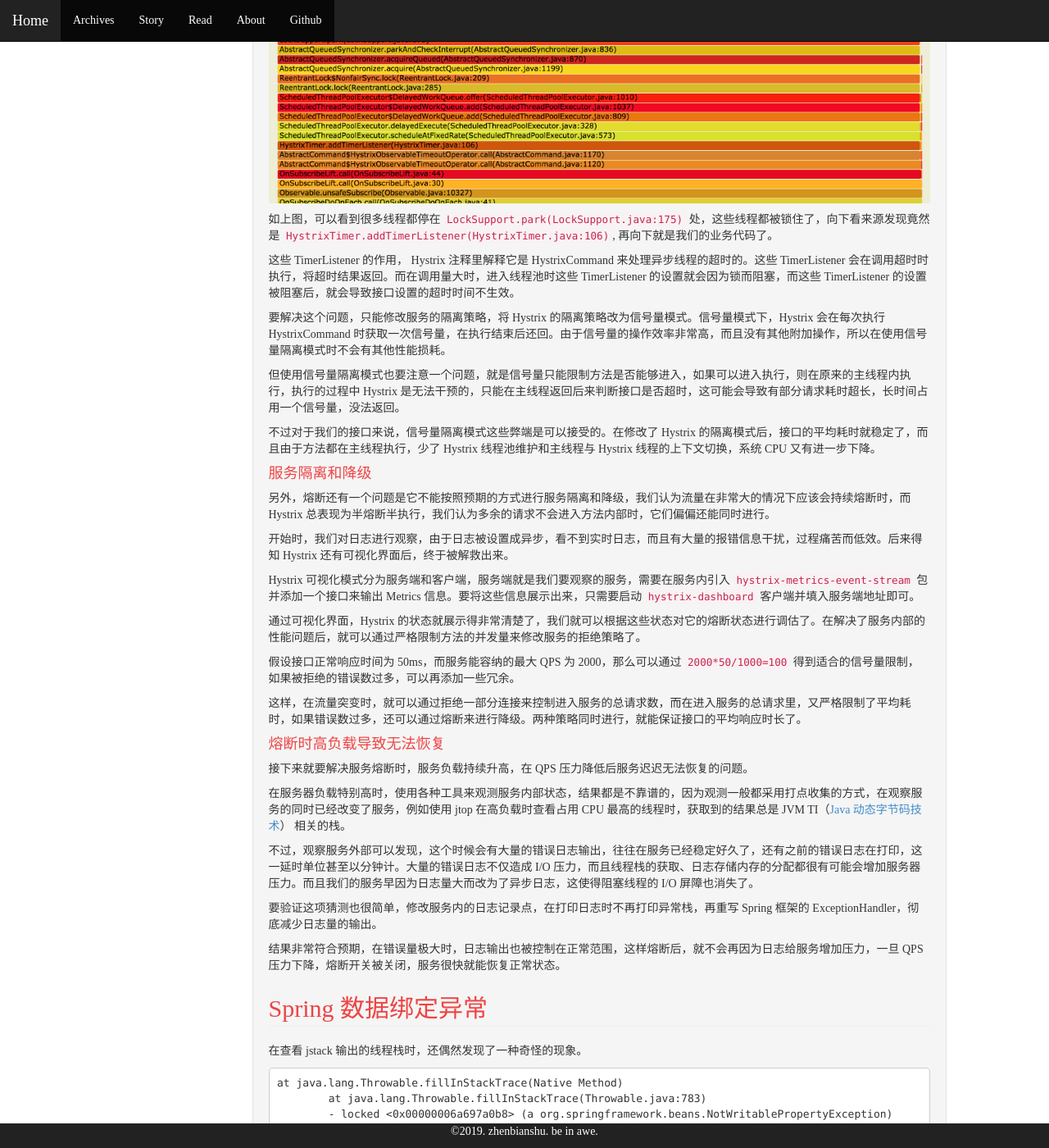
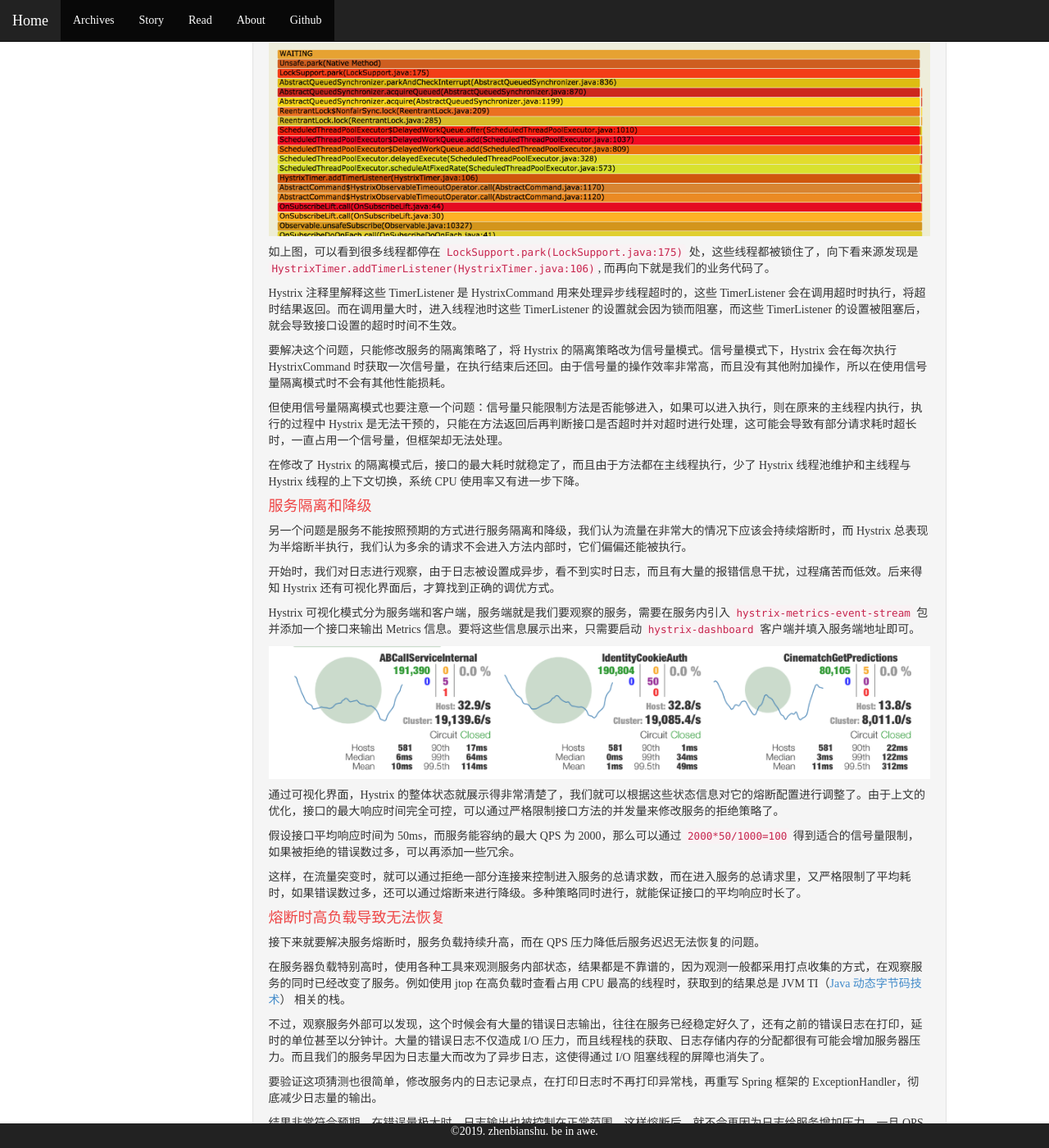
Before and after one commit to zhenbianshu/zhenbianshu.github.io, a Jekyll site: the page built from _posts/2019-07-06-java_application_efficiency_optimization.md, in a window 1280 px wide and 1400 px high, scrolled down 1562 px. Shown: the whole window at 82% size. Built offline with Jekyll 4.4.1, drawn with Linux system fonts in a browser that asks for light colours; comment, search, counter and statistics services are not loaded; some of the changed text lies outside the part shown.

Commit message:
blog words optimization;

````diff
--- a/_posts/2019-07-06-java_application_efficiency_optimization.md
+++ b/_posts/2019-07-06-java_application_efficiency_optimization.md
@@ -10,13 +10,11 @@
 ## 背景
 ---
 
-前段时间我们的服务遇到了性能瓶颈，可能由于前期需求太急没有注意这方面的优化，到了要还技术债的时候就非常痛苦了。
+前段时间我们的服务遇到了性能瓶颈，由于前期需求太急没有注意这方面的优化，到了要还技术债的时候就非常痛苦了。
 
-在很低的 QPS 压力下服务器负载就能达到 10-20，CPU 占用 60% 以上，而且在每次流量峰值时接口都会大量报错，虽然使用了服务熔断框架 Hystrix，但熔断后服务却迟迟不能恢复。每次变更上线更是提心吊胆，担心会成为压死骆驼的最后一根稻草。
+在很低的 QPS 压力下服务器 load 就能达到 10-20，CPU 使用率 60% 以上，而且在每次流量峰值时接口都会大量报错，虽然使用了服务熔断框架 Hystrix，但熔断后服务却迟迟不能恢复。每次变更上线更是提心吊胆，担心会成为压死骆驼的最后一根稻草，导致服务雪崩。
 
-在需求终于缓下来后，leader 给我们定下目标，限我们在两周内把服务性能问题彻底解决。
-
-近两周的排查和梳理中，发现并解决了多个性能瓶颈，修改了系统熔断方案，最终服务能处理的 QPS 翻倍，且能实现在极高 QPS（3-4倍）压力下服务能正常熔断，且能在压力降低后迅速恢复正常，以下是问题的排查和解决过程。
+在需求终于缓下来后，leader 给我们定下目标，限我们在两周内把服务性能问题彻底解决。近两周的排查和梳理中，发现并解决了多个性能瓶颈，修改了系统熔断方案，最终实现了服务能处理的 QPS 翻倍，能实现在极高 QPS（3-4倍）压力下服务正常熔断，且能在压力降低后迅速恢复正常，以下是部分问题的排查和解决过程。
 
 {{ site.article.copyright }}
 
@@ -28,7 +26,8 @@
 
 我们都知道，可以使用 top 命令在服务器上查询系统内各个进程的 CPU 和内存占用情况。可是 JVM 是 Java 应用的领地，想查看 JVM 里各个线程的资源占用情况该用什么工具呢？
 
-jmc 是可以的，但使用它比较麻烦，我们还有另一种选择，就是使用 `jtop`，jtop 只是一个 jar 包，我们可以很方便地把它复制到服务器上，获取到 java 应用的 pid 后，使用 `java -jar jtop.jar [options] <pid>` 即可。
+jmc 是可以的，但使用它比较麻烦，要进行一系列设置。我们还有另一种选择，就是使用 `jtop`，jtop 只是一个 jar 包，它的项目地址在 [yujikiriki/jtop](https://github.com/yujikiriki/jtop)， 我们可以很方便地把它复制到服务器上，获取到 java 应用的 pid 后，使用 `java -jar jtop.jar [options] <pid>` 即可输出 JVM 内部统计信息。
+
 jtop 会使用默认参数 `-stack n ` 打印出最耗 CPU 的 5 种线程栈。
 
 形如：
@@ -58,50 +57,52 @@
 
 通过观察线程栈，我们可以找到要优化的代码点。
 
-在我们的代码里，发现了很多 json 序列化和反序列化和 Bean 复制耗 CPU 的点，之后通过代码优化，提升 Bean 的复用，减少复制，使用 PB 替代 json 等方式，大大降低了 CPU 压力。
+在我们的代码里，发现了很多 json 序列化和反序列化和 Bean 复制耗 CPU 的点，之后通过代码优化，通过提升 Bean 的复用率，使用 PB 替代 json 等方式，大大降低了 CPU 压力。
 
 ## 熔断框架优化
 ---
-服务熔断框架上，我们选用了 Hystrix，虽然它已经宣布不再维护，更推荐使用 resilience4j，而且业内也有阿里开源的 sentinel，但由于部门内技术栈都是 Hystrix，而且它也没有明显的短板，就接着用下去了。
+服务熔断框架上，我们选用了 Hystrix，虽然它已经宣布不再维护，更推荐使用 `resilience4j` 和阿里开源的 sentinel，但由于部门内技术栈是 Hystrix，而且它也没有明显的短板，就接着用下去了。
 
-先介绍一下基本情况，我们在接口最外层和内层 RPC 调用处添加了 Hystrix 注解，隔离方式都是线程池模式，接口处超时时间设置为 1000ms，最大线程数是 2000，内部 RPC 调用的超时时间设置为 200ms，最大线程数是 500。
+先介绍一下基本情况，我们在控制器接口最外层和内层 RPC 调用处添加了 Hystrix 注解，隔离方式都是线程池模式，接口处超时时间设置为 1000ms，最大线程数是 2000，内部 RPC 调用的超时时间设置为 200ms，最大线程数是 500。
 
 #### 响应时间不正常
-要解决的第一个问题是接口的响应时间不正常。在观察接口的 access 日志时，我发现接口有耗时为 1200ms 的请求，有些甚至达到了 2000ms 以上。这种情况对于线程池隔离方式是不可能发生的，因为线程池模式下，Hystrix 会创建一个新的线程去执行真正的业务逻辑，而主线程则一直在等待，一旦等待超时，主线程是可以立刻返回的。所以接口耗时超过超时时间，问题很可能发生在 Hystrix 框架或更底层的 Spring 或系统层。
+要解决的第一个问题是接口的响应时间不正常。在观察接口的 access 日志时，可以发现接口有耗时为 1200ms 的请求，有些甚至达到了 2000ms 以上。服务正常时，这种情况对于线程池隔离方式是不可能发生的，因为线程池模式下，Hystrix 会创建一个新的线程去执行真正的业务逻辑，而主线程则一直在等待，一旦等待超时，主线程是可以立刻返回的。所以接口耗时超过超时时间，问题很可能发生在 Hystrix 框架层、Spring 框架层或系统层。
 
-这时就只能来观察线程的表现了，于是我使用 jstack 打印出线程栈，并将多次打印的结果制作成火焰图（参见 [应用调试工具-火焰图]({{ site.baseurl }}/2019/04/application_debug_tools_flamegraph.html)）来观察。
+这时候可以对运行时线程栈来分析，我使用 jstack 打印出线程栈，并将多次打印的结果制作成火焰图（参见 [应用调试工具-火焰图]({{ site.baseurl }}/2019/04/application_debug_tools_flamegraph.html)）来观察。
 
 <img src="/images/2019/hystrix_lock.png" />
 
-如上图，可以看到很多线程都停在 `LockSupport.park(LockSupport.java:175)` 处，这些线程都被锁住了，向下看来源发现竟然是 `HystrixTimer.addTimerListener(HystrixTimer.java:106)`, 再向下就是我们的业务代码了。
+如上图，可以看到很多线程都停在 `LockSupport.park(LockSupport.java:175)` 处，这些线程都被锁住了，向下看来源发现是 `HystrixTimer.addTimerListener(HystrixTimer.java:106)`, 而再向下就是我们的业务代码了。
 
-这些 TimerListener 的作用， Hystrix 注释里解释它是 HystrixCommand 来处理异步线程的超时的。这些 TimerListener 会在调用超时时执行，将超时结果返回。而在调用量大时，进入线程池时这些 TimerListener 的设置就会因为锁而阻塞，而这些 TimerListener 的设置被阻塞后，就会导致接口设置的超时时间不生效。
+Hystrix 注释里解释这些 TimerListener 是 HystrixCommand 用来处理异步线程超时的，这些 TimerListener 会在调用超时时执行，将超时结果返回。而在调用量大时，进入线程池时这些 TimerListener 的设置就会因为锁而阻塞，而这些 TimerListener 的设置被阻塞后，就会导致接口设置的超时时间不生效。
 
-要解决这个问题，只能修改服务的隔离策略，将 Hystrix 的隔离策略改为信号量模式。信号量模式下，Hystrix 会在每次执行 HystrixCommand 时获取一次信号量，在执行结束后还回。由于信号量的操作效率非常高，而且没有其他附加操作，所以在使用信号量隔离模式时不会有其他性能损耗。
+要解决这个问题，只能修改服务的隔离策略了，将 Hystrix 的隔离策略改为信号量模式。信号量模式下，Hystrix 会在每次执行 HystrixCommand 时获取一次信号量，在执行结束后还回。由于信号量的操作效率非常高，而且没有其他附加操作，所以在使用信号量隔离模式时不会有其他性能损耗。
 
-但使用信号量隔离模式也要注意一个问题，就是信号量只能限制方法是否能够进入，如果可以进入执行，则在原来的主线程内执行，执行的过程中 Hystrix 是无法干预的，只能在主线程返回后来判断接口是否超时，这可能会导致有部分请求耗时超长，长时间占用一个信号量，没法返回。
+但使用信号量隔离模式也要注意一个问题：信号量只能限制方法是否能够进入，如果可以进入执行，则在原来的主线程内执行，执行的过程中 Hystrix 是无法干预的，只能在方法返回后再判断接口是否超时并对超时进行处理，这可能会导致有部分请求耗时超长时，一直占用一个信号量，但框架却无法处理。
 
-不过对于我们的接口来说，信号量隔离模式这些弊端是可以接受的。在修改了 Hystrix 的隔离模式后，接口的平均耗时就稳定了，而且由于方法都在主线程执行，少了 Hystrix 线程池维护和主线程与 Hystrix 线程的上下文切换，系统 CPU 又有进一步下降。
+在修改了 Hystrix 的隔离模式后，接口的最大耗时就稳定了，而且由于方法都在主线程执行，少了 Hystrix 线程池维护和主线程与 Hystrix 线程的上下文切换，系统 CPU 使用率又有进一步下降。
 
 #### 服务隔离和降级
-另外，熔断还有一个问题是它不能按照预期的方式进行服务隔离和降级，我们认为流量在非常大的情况下应该会持续熔断时，而 Hystrix 总表现为半熔断半执行，我们认为多余的请求不会进入方法内部时，它们偏偏还能同时进行。
+另一个问题是服务不能按照预期的方式进行服务隔离和降级，我们认为流量在非常大的情况下应该会持续熔断时，而 Hystrix 总表现为半熔断半执行，我们认为多余的请求不会进入方法内部时，它们偏偏还能被执行。
 
-开始时，我们对日志进行观察，由于日志被设置成异步，看不到实时日志，而且有大量的报错信息干扰，过程痛苦而低效。后来得知 Hystrix 还有可视化界面后，终于被解救出来。
+开始时，我们对日志进行观察，由于日志被设置成异步，看不到实时日志，而且有大量的报错信息干扰，过程痛苦而低效。后来得知 Hystrix 还有可视化界面后，才算找到正确的调优方式。
 
 Hystrix 可视化模式分为服务端和客户端，服务端就是我们要观察的服务，需要在服务内引入 `hystrix-metrics-event-stream` 包并添加一个接口来输出 Metrics 信息。要将这些信息展示出来，只需要启动 `hystrix-dashboard` 客户端并填入服务端地址即可。
 
-通过可视化界面，Hystrix 的状态就展示得非常清楚了，我们就可以根据这些状态对它的熔断状态进行调估了。在解决了服务内部的性能问题后，就可以通过严格限制方法的并发量来修改服务的拒绝策略了。
+<img src="/images/2019/hystrix_dashboard_sample.png" />
 
-假设接口正常响应时间为 50ms，而服务能容纳的最大 QPS 为 2000，那么可以通过 `2000*50/1000=100` 得到适合的信号量限制，如果被拒绝的错误数过多，可以再添加一些冗余。
+通过可视化界面，Hystrix 的整体状态就展示得非常清楚了，我们就可以根据这些状态信息对它的熔断配置进行调整了。由于上文的优化，接口的最大响应时间完全可控，可以通过严格限制接口方法的并发量来修改服务的拒绝策略了。
 
-这样，在流量突变时，就可以通过拒绝一部分连接来控制进入服务的总请求数，而在进入服务的总请求里，又严格限制了平均耗时，如果错误数过多，还可以通过熔断来进行降级。两种策略同时进行，就能保证接口的平均响应时长了。
+假设接口平均响应时间为 50ms，而服务能容纳的最大 QPS 为 2000，那么可以通过 `2000*50/1000=100` 得到适合的信号量限制，如果被拒绝的错误数过多，可以再添加一些冗余。
+
+这样，在流量突变时，就可以通过拒绝一部分连接来控制进入服务的总请求数，而在进入服务的总请求里，又严格限制了平均耗时，如果错误数过多，还可以通过熔断来进行降级。多种策略同时进行，就能保证接口的平均响应时长了。
 
 #### 熔断时高负载导致无法恢复
-接下来就要解决服务熔断时，服务负载持续升高，在 QPS 压力降低后服务迟迟无法恢复的问题。
+接下来就要解决服务熔断时，服务负载持续升高，而在 QPS 压力降低后服务迟迟无法恢复的问题。
 
-在服务器负载特别高时，使用各种工具来观测服务内部状态，结果都是不靠谱的，因为观测一般都采用打点收集的方式，在观察服务的同时已经改变了服务，例如使用 jtop 在高负载时查看占用 CPU 最高的线程时，获取到的结果总是 JVM TI（[Java 动态字节码技术]({{ site.baseurl }}/2018/11/control_jvm_byte_code.html)） 相关的栈。
+在服务器负载特别高时，使用各种工具来观测服务内部状态，结果都是不靠谱的，因为观测一般都采用打点收集的方式，在观察服务的同时已经改变了服务。例如使用 jtop 在高负载时查看占用 CPU 最高的线程时，获取到的结果总是 JVM TI（[Java 动态字节码技术]({{ site.baseurl }}/2018/11/control_jvm_byte_code.html)） 相关的栈。
 
-不过，观察服务外部可以发现，这个时候会有大量的错误日志输出，往往在服务已经稳定好久了，还有之前的错误日志在打印，这一延时单位甚至以分钟计。大量的错误日志不仅造成 I/O 压力，而且线程栈的获取、日志存储内存的分配都很有可能会增加服务器压力。而且我们的服务早因为日志量大而改为了异步日志，这使得阻塞线程的 I/O 屏障也消失了。
+不过，观察服务外部可以发现，这个时候会有大量的错误日志输出，往往在服务已经稳定好久了，还有之前的错误日志在打印，延时的单位甚至以分钟计。大量的错误日志不仅造成 I/O 压力，而且线程栈的获取、日志存储内存的分配都很有可能会增加服务器压力。而且我们的服务早因为日志量大而改为了异步日志，这使得通过 I/O 阻塞线程的屏障也消失了。
 
 要验证这项猜测也很简单，修改服务内的日志记录点，在打印日志时不再打印异常栈，再重写 Spring 框架的 ExceptionHandler，彻底减少日志量的输出。
 
@@ -109,7 +110,7 @@
 
 ## Spring 数据绑定异常
 ---
-在查看 jstack 输出的线程栈时，还偶然发现了一种奇怪的现象。
+另外，在查看 jstack 输出的线程栈时，还偶然发现了一种奇怪的栈。
 
 ```
 at java.lang.Throwable.fillInStackTrace(Native Method)
@@ -144,7 +145,8 @@
 	at org.springframework.web.servlet.mvc.method.AbstractHandlerMethodAdapter.handle(AbstractHandlerMethodAdapter.java:87)
 	at org.springframework.web.servlet.DispatcherServlet.doDispatch(DispatcherServlet.java:991)
 ```
-多次看到栈顶都停留在 Spring 的异常处理，但这时候也没有日志输出，业务也没有异常，跟进代码看了一下，Spring 竟然偷偷捕获了异常且不做任务处理。
+
+jstack 的一次输出中，可以看到多个线程的栈顶都停留在 Spring 的异常处理，但这时候也没有日志输出，业务也没有异常，跟进代码看了一下，Spring 竟然偷偷捕获了异常且不做任务处理。
 
 ```java
     List<PropertyAccessException> propertyAccessExceptions = null;
@@ -174,16 +176,14 @@
  @RequestMapping("test.json")
  public Map testApi(@RequestParam(name = "id") String id, ApiContext apiContext) {}
 ```
-按照正常的套路，我们为这个 ApiContext 类添加一个参数解析器(HandlerMethodArgumentResolver)，这样 Spring 会在解析这个参数时会调用这个参数解析器为方法生成一个对应类型的参数。
+按照正常的套路，我们应该为这个 ApiContext 类添加一个参数解析器(HandlerMethodArgumentResolver)，这样 Spring 会在解析这个参数时会调用这个参数解析器为方法生成一个对应类型的参数。可是如果没有这么一个参数解析器，Spring 会怎么处理呢？
 
-可是如果没有这么一个参数解析器，Spring 会报错吗？
+答案就是会使用上面的那段"奇怪"代码，先创建一个空的 ApiContext 类，并将所有的传入参数依次尝试 set 进这个类，如果 set 失败了，就 catch 住异常继续执行，而 set 成功后，就完成了 ApiContext 类内一个属性的参数绑定。
 
-答案是不会，而是会使用上面的那段"奇怪"代码，先创建一个空的 ApiContext 类，并将所有的传入参数依次尝试 set 进这个类，如果 set 失败了，就 catch 住异常继续执行，而 set 成功后，就完成了一次参数绑定。
-
-而不幸的是，我们的接口上层会为我们统一传过来三四十个参数，所以每次都会进行大量的"尝试绑定"，成造成的异常和异常处理就会导致大量的性能损失，在使用参数解析器解决这个问题后，接口性能竟然有近十分之一的提升。
+而不幸的是，我们的接口上层会为我们统一传过来三四十个参数，所以每次都会进行大量的"尝试绑定"，造成的异常和异常处理就会导致大量的性能损失，在使用参数解析器解决这个问题后，接口性能竟然有近十分之一的提升。
 
 ## 小结
 ---
-性能优化不是一朝一夕的事，把技术债都堆到最后一块解决也不是什么好的选择。平时多注意一些代码写法，在使用黑科技时注意一下其实现有没有什么隐藏的坑才是正解，还可以进行定期的性能测试，及时发现并解决代码里引入的不安定因素。
+性能优化不是一朝一夕的事，把技术债都堆到最后一块解决绝不是什么好的选择。平时多注意一些代码写法，在使用黑科技时注意一下其实现有没有什么隐藏的坑才是正解，还可以进行定期的性能测试，及时发现并解决代码里近期引入的不安定因素。
 
 {{ site.article.summary }}
````
Also changed, not shown: other parts of _posts/2019-07-06-java_application_efficiency_optimization.md (+1 -1 lines), images/2019/hystrix_dashboard_sample.png (added).
